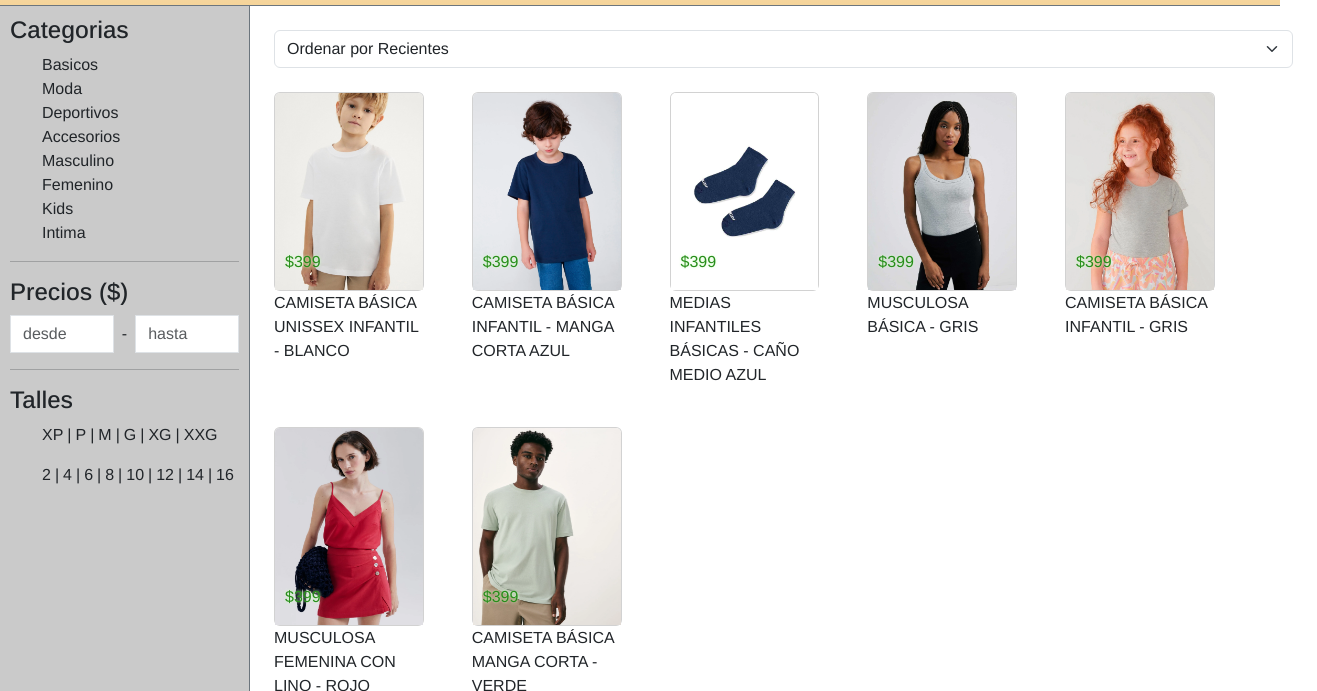
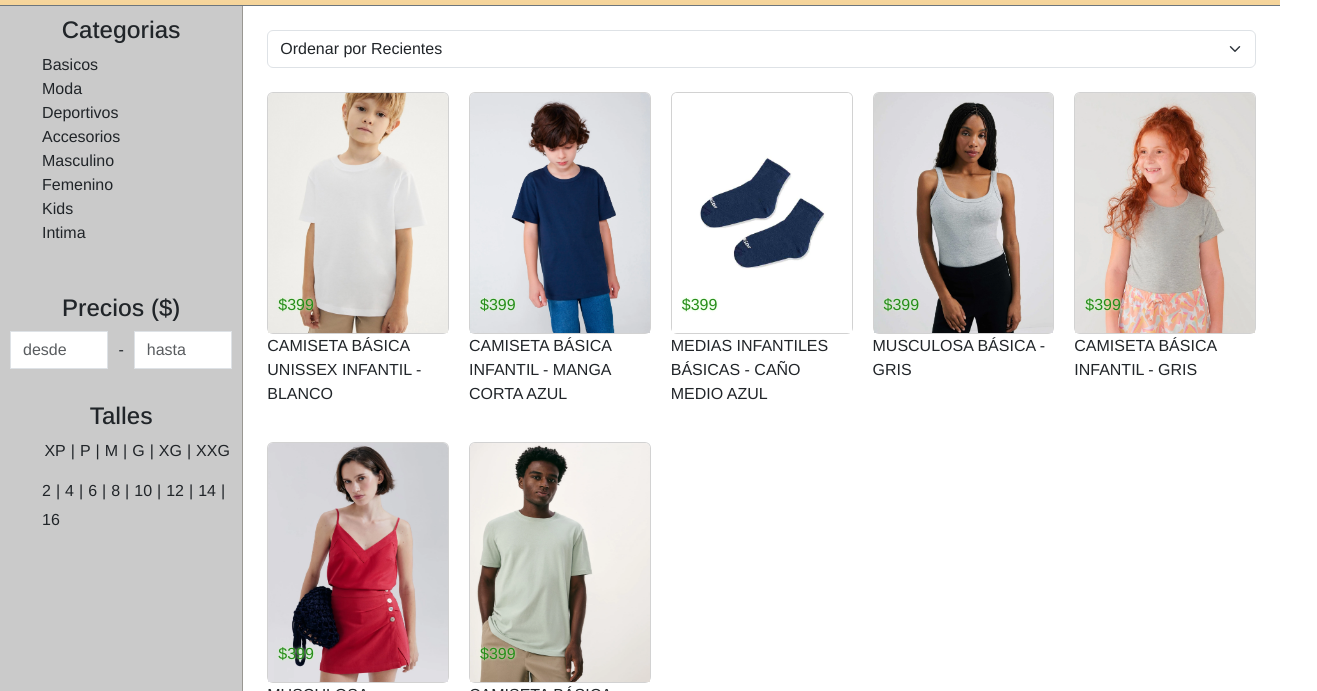
Before and after one commit to agusbrave52/Proyecto-CoderHouse, a plain HTML site: page pages/catalogo.html in a window 1280 px wide. Shown: the part 109-800 px from the top of the page, 1317 px wide, since content can reach past the window. Drawn offline with nearby package versions, Linux system fonts and the light colour scheme.

Commit message:
agregado css pedido en vez de bootstrap en el catalogo

```diff
--- a/pages/catalogo.html
+++ b/pages/catalogo.html
@@ -61,8 +61,8 @@
         <input id="buscadorSM" type="search" class="form-control border border-secondary rounded-0 d-md-none"
             placeholder="🔍 Buscar" aria-label="Search">
 
-        <div class="d-flex">
-            <aside class="filtros col-2 d-none d-lg-block border-end border-secondary">
+        <div class="pantalla-productos">
+            <aside class="filtros">
                 <h4>Categorias</h4>
                 <ul class="categorias-lista">
                     <li>Basicos</li>
@@ -76,7 +76,7 @@
                 </ul>
                 <hr>
                 <h4>Precios ($)</h4>
-                <div class="d-flex align-items-center gap-2">
+                <div class="filtro-precios">
                     <input class="form-control rounded-0" autocomplete="off" type="number" min="0" inputmode="numeric"
                         placeholder="desde">
                     <span> - </span>
@@ -85,7 +85,7 @@
                 </div>
                 <hr>
                 <h4>Talles</h4>
-                <ul class="talles-adultos d-flex flex-wrap gap-1">
+                <ul class="talles-adultos">
                     <li>XP</li>|
                     <li>P</li>|
                     <li>M</li>|
@@ -93,7 +93,7 @@
                     <li>XG</li>|
                     <li>XXG</li>
                 </ul>
-                <ul class="talles-kids d-flex flex-wrap gap-1">
+                <ul class="talles-kids">
                     <li>2</li>|
                     <li>4</li>|
                     <li>6</li>|
@@ -104,11 +104,11 @@
                     <li>16</li>
                 </ul>
             </aside>
-            <section class="productos p-4 container-fluid col-lg-10 col-md-12">
-                <div class="d-flex">
-                    <button class="d-lg-none d-flex btn btn-secondary bi bi-funnel-fill" type="button"
-                        data-bs-toggle="collapse" data-bs-target="#filtrosCollapse" aria-controls="filtrosCollapse"
-                        aria-expanded="false" aria-label="Toggle navigation"></button>
+            <section class="productos">
+                <div class="filtros-dropdown">
+                    <button class="btn btn-secondary bi bi-funnel-fill" type="button" data-bs-toggle="collapse"
+                        data-bs-target="#filtrosCollapse" aria-controls="filtrosCollapse" aria-expanded="false"
+                        aria-label="Toggle navigation"></button>
                     <select class="form-select" data-bs-toggle="dropdown" aria-expanded="false" name="ordenar"
                         id="ordenar">
                         <option class="dropdown-item" value="recientes">Ordenar por Recientes</option>
@@ -119,7 +119,6 @@
 
                 </div>
                 <div class="collapse filtros-collapse" id="filtrosCollapse">
-                        <div>
                     <h4>Categorias</h4>
                     <ul class="categorias-lista">
                         <li class="btn btn-secondary">Basicos</li>
@@ -133,7 +132,7 @@
                     </ul>
                     <hr>
                     <h4>Precios ($)</h4>
-                            <div class="d-flex align-items-center gap-2">
+                    <div class="precios-collapse">
                         <input class="form-control rounded-0" autocomplete="off" type="number" min="0"
                             inputmode="numeric" placeholder="desde">
                         <span> - </span>
@@ -142,7 +141,7 @@
                     </div>
                     <hr>
                     <h4>Talles</h4>
-                            <ul class="talles-adultos d-flex flex-wrap gap-1">
+                    <ul class="talles-adultos">
                         <li class="btn btn-secondary">XP</li>
                         <li class="btn btn-secondary">P</li>
                         <li class="btn btn-secondary">M</li>
@@ -150,7 +149,7 @@
                         <li class="btn btn-secondary">XG</li>
                         <li class="btn btn-secondary">XXG</li>
                     </ul>
-                            <ul class="talles-kids d-flex flex-wrap gap-1">
+                    <ul class="talles-kids">
                         <li class="btn btn-secondary">2</li>
                         <li class="btn btn-secondary">4</li>
                         <li class="btn btn-secondary">6</li>
@@ -161,42 +160,44 @@
                         <li class="btn btn-secondary">16</li>
                     </ul>
                 </div>
-                    </div>
 
-                <div class="productos-lista gap-lg-4 mt-4 row justify-content-start">
-                    <div class="col-lg-2 col-md-3 col-sm-4 producto">
+                <div class="productos-lista">
+                    <div class=" producto">
                         <div class="card">
-                            <a href="./404.html"><img src="../images/Destacados/camiseta-basica-unissex-infantil-blanco.jpg"
+                            <a href="./404.html"><img
+                                    src="../images/Destacados/camiseta-basica-unissex-infantil-blanco.jpg"
                                     class="card-img-top" alt="Camiseta blanca unissex infantil"></a>
                             <p class="precio">$399</p>
                         </div>
                         <p class="card-description">CAMISETA BÁSICA UNISSEX INFANTIL - BLANCO</p>
                     </div>
-                    <div class="col-lg-2 col-md-3 col-sm-4 producto">
+                    <div class=" producto">
                         <div class="card">
-                            <a href="./404.html"><img src="../images/Destacados/camiseta-basica-infantil-manga-corta-azul.webp"
+                            <a href="./404.html"><img
+                                    src="../images/Destacados/camiseta-basica-infantil-manga-corta-azul.webp"
                                     class="card-img-top" alt="Camiseta básica infantil manga corta azul"></a>
                             <p class="precio">$399</p>
                         </div>
                         <p class="card-description">CAMISETA BÁSICA INFANTIL - MANGA CORTA AZUL</p>
                     </div>
-                    <div class="col-lg-2 col-md-3 col-sm-4 producto">
+                    <div class=" producto">
                         <div class="card">
-                            <a href="./404.html"><img src="../images/Destacados/medias-infantiles-basicas-cano-medio-azul.webp"
+                            <a href="./404.html"><img
+                                    src="../images/Destacados/medias-infantiles-basicas-cano-medio-azul.webp"
                                     class="card-img-top" alt="Medias infantiles básicas caño medio azul"></a>
                             <p class="precio">$399</p>
                         </div>
                         <p class="card-description">MEDIAS INFANTILES BÁSICAS - CAÑO MEDIO AZUL</p>
                     </div>
-                    <div class="col-lg-2 col-md-3 col-sm-4 producto">
+                    <div class=" producto">
                         <div class="card">
-                            <a href="./404.html"><img src="../images/Destacados/musculosa-basica-gris.webp" class="card-img-top"
-                                    alt="Musculosa básica gris"></a>
+                            <a href="./404.html"><img src="../images/Destacados/musculosa-basica-gris.webp"
+                                    class="card-img-top" alt="Musculosa básica gris"></a>
                             <p class="precio">$399</p>
                         </div>
                         <p class="card-description">MUSCULOSA BÁSICA - GRIS</p>
                     </div>
-                    <div class="col-lg-2 col-md-3 col-sm-4 producto">
+                    <div class=" producto">
                         <div class="card">
                             <a href="./404.html"><img src="../images/Destacados/camiseta-basica-infantil-gris.webp"
                                     class="card-img-top" alt="Camiseta básica infantil gris"></a>
@@ -204,7 +205,7 @@
                         </div>
                         <p class="card-description">CAMISETA BÁSICA INFANTIL - GRIS</p>
                     </div>
-                    <div class="col-lg-2 col-md-3 col-sm-4 producto">
+                    <div class=" producto">
                         <div class="card">
                             <a href="./404.html"><img src="../images/Destacados/musculosa-femenina-con-lino-rojo.webp"
                                     class="card-img-top" alt="Musculosa femenina con lino rojo"></a>
@@ -212,7 +213,7 @@
                         </div>
                         <p class="card-description">MUSCULOSA FEMENINA CON LINO - ROJO</p>
                     </div>
-                    <div class="col-lg-2 col-md-3 col-sm-4 producto">
+                    <div class=" producto">
                         <div class="card">
                             <a href="./404.html"><img src="../images/Destacados/camiseta-basica-manga-corta-verde.webp"
                                     class="card-img-top" alt="Camiseta básica manga corta verde"></a>
--- a/scss/components/_filtros.scss
+++ b/scss/components/_filtros.scss
@@ -3,13 +3,42 @@
 
 // Estilos de filtros
 .filtros {
+    display: none;
+    border-right: solid 1px $border-color;
     background-color: $background-filtros;
     @include centrar-flex(column);
     padding: 10px;
     width: $max-width-filtros;
 
-    ul {
+    // Lista de categorías de productos
+    .categorias-lista {
         list-style: none;
+        width: 100%;
+
+        li {
+            @include hover-color(#eeeeee, $transition-duration);
+        }
+    }
+
+    //Filtro de precios
+    .filtro-precios {
+        display: flex;
+        align-items: center;
+        gap: 10px;
+    }
+
+    //Talles
+    .talles-adultos,
+    .talles-kids {
+        display: flex;
+        flex-wrap: wrap;
+        gap: 5px;
+        list-style: none;
+        cursor: default;
+
+        li {
+            @include hover-color(#ffffff, $transition-duration);
+        }
     }
 }
 
@@ -23,11 +52,16 @@
     div input {
         background-color: antiquewhite;
     }
+    .talles-adultos,
+    .talles-kids {
+        display: flex;
+        flex-wrap: wrap;
+        gap: 5px;
+    }
 }
 
-// Aside de filtros
-aside.filtros {
-    @include centrar-flex(column);
-    padding: 10px;
-    width: $max-width-filtros;
+.precios-collapse{
+    display: flex;
+    align-items: center;
+    gap: 10px;
 }
--- a/scss/components/_productos.scss
+++ b/scss/components/_productos.scss
@@ -6,32 +6,31 @@
     color: $price-color;
 }
 
-.talles-adultos,
-.talles-kids {
-    list-style: none;
+.pantalla-productos {
+    display: flex;
 }
+
 
 // Sección de productos
 .producto {
     @include hover-scale(1.05, $transition-duration-long);
 }
 
-// Lista de categorías de productos
-.categorias-lista {
-    list-style: none;
+.productos {
+    padding: 1.5rem;
+    width: 83.3333%;
 
-    li {
-        @include hover-color(#eeeeee, $transition-duration);
+    .filtros-dropdown {
+        display: flex;
+
+        button{
+            display: none;
+        }
     }
 }
-
-
-// Talles
-.talles-adultos,
-.talles-kids {
-    cursor: default;
-
-    li {
-        @include hover-color(#ffffff, $transition-duration);
-    }
+.productos-lista {
+    margin-top: 1.5rem;
+    display: grid;
+    gap:20px;
+    grid-template-columns: repeat(5, 1fr);
 }
```
Also changed, not shown: scss/base/_responsive.scss (+35 -5 lines), css/styles.css, 1 other file. Lines whose indentation alone changed are shown as unchanged.
